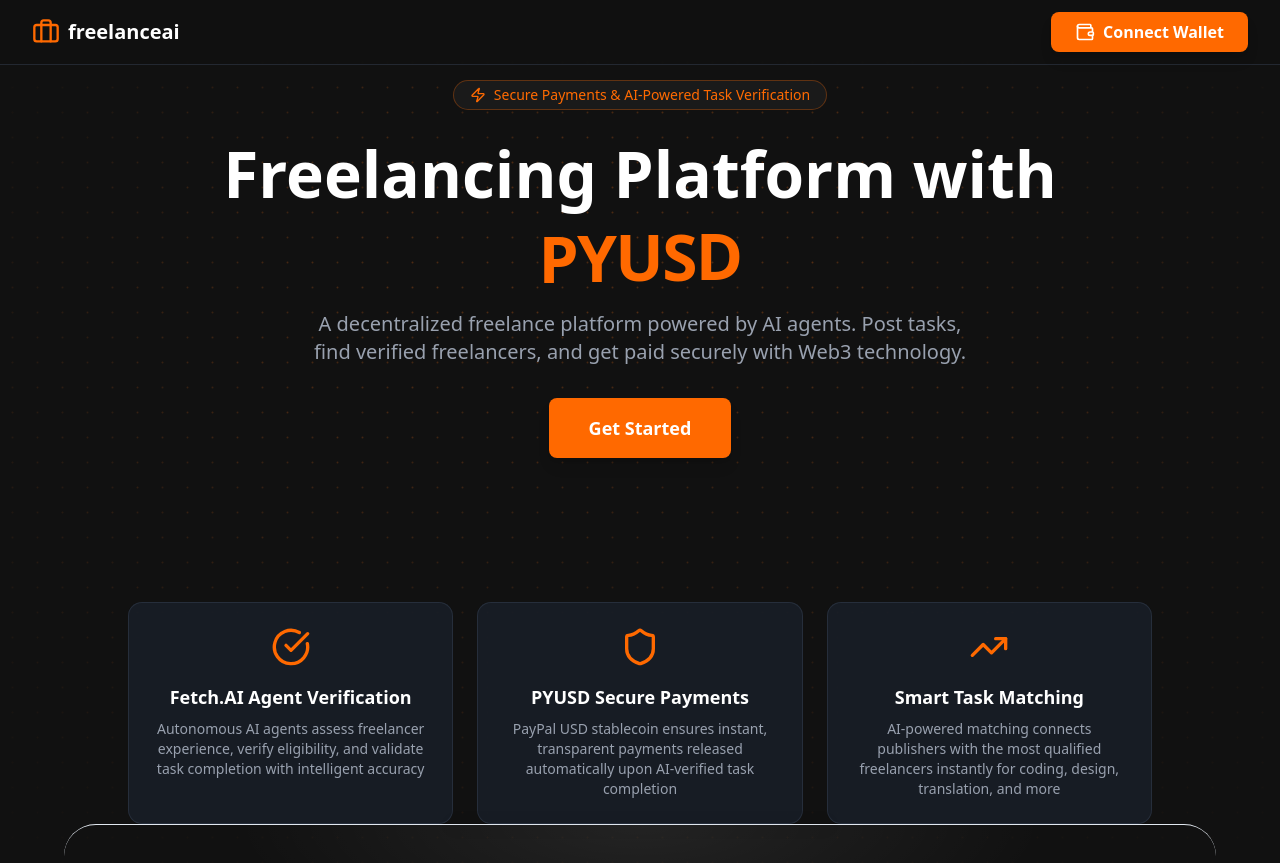
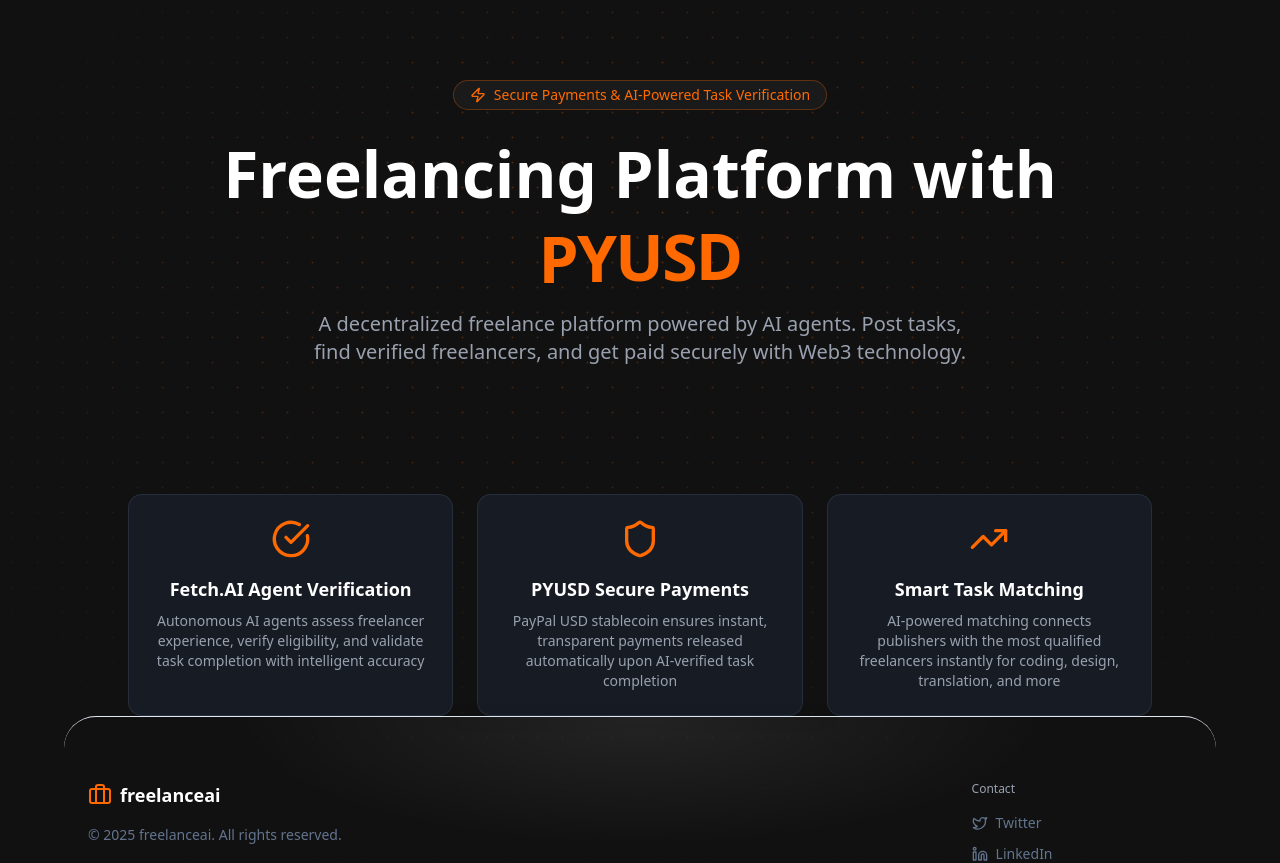
Before and after one commit to pstat812/Freelancia, a React (Vite) app: page / in a window 1280 px wide. Shown: the top 863 px of the page. Built offline with nearby package versions, Linux system fonts and the light colour scheme.

Commit message:
Update header in the main page

```diff
--- a/src/App.tsx
+++ b/src/App.tsx
@@ -15,8 +15,8 @@
 function App() {
   const [userRole, setUserRole] = useState<'publisher' | 'freelancer'>('publisher');
 
-  const toggleRole = () => {
-    setUserRole(prev => prev === 'publisher' ? 'freelancer' : 'publisher');
+  const selectRole = (role: 'publisher' | 'freelancer') => {
+    setUserRole(role);
   };
 
   return (
@@ -30,7 +30,7 @@
           path="/profile"
           element={
             <>
-              <Header userRole={userRole} onToggleRole={toggleRole} />
+              <Header userRole={userRole} onSelectRole={selectRole} />
               <Profile />
             </>
           }
@@ -41,7 +41,7 @@
           path="/publisher/*"
           element={
             <>
-              <Header userRole={userRole} onToggleRole={toggleRole} />
+              <Header userRole={userRole} onSelectRole={selectRole} />
               <Routes>
                 <Route path="tasks" element={<PublisherYourTasks />} />
                 <Route path="task/:id" element={<PublisherTaskDetail />} />
@@ -57,7 +57,7 @@
           path="/freelancer/*"
           element={
             <>
-              <Header userRole={userRole} onToggleRole={toggleRole} />
+              <Header userRole={userRole} onSelectRole={selectRole} />
               <Routes>
                 <Route path="browse" element={<FreelancerBrowseTasks />} />
                 <Route path="task/:id" element={<FreelancerTaskDescription />} />
--- a/src/components/Header.tsx
+++ b/src/components/Header.tsx
@@ -1,16 +1,18 @@
-import React from 'react';
-import { Link, useLocation } from 'react-router-dom';
+import React, { useState } from 'react';
+import { Link, useLocation, useNavigate } from 'react-router-dom';
 import { motion } from 'framer-motion';
-import { Briefcase, User, Folder } from 'lucide-react';
+import { Briefcase, User, Folder, Wallet } from 'lucide-react';
 
 interface HeaderProps {
   userRole: 'publisher' | 'freelancer';
-  onToggleRole: () => void;
+  onSelectRole: (role: 'publisher' | 'freelancer') => void;
 }
 
-const Header: React.FC<HeaderProps> = ({ userRole, onToggleRole }) => {
+const Header: React.FC<HeaderProps> = ({ userRole, onSelectRole }) => {
   const location = useLocation();
   const isPublisher = userRole === 'publisher';
+  const navigate = useNavigate();
+  const [isWalletConnected, setIsWalletConnected] = useState(false);
 
   return (
     <motion.header
@@ -21,11 +23,11 @@
     >
       <div className="max-w-7xl mx-auto px-4 sm:px-6 lg:px-8">
         <div className="flex items-center justify-between h-16">
-          {/* Logo */}
-          <Link to="/" className="flex items-center space-x-2 hover:opacity-80 transition-opacity">
+          {/* Logo (no navigation) */}
+          <div className="flex items-center space-x-2 select-none">
             <Briefcase className="text-orange-500 w-7 h-7" />
             <span className="text-xl font-bold text-white">freelanceai</span>
-          </Link>
+          </div>
 
           {/* Navigation */}
           <nav className="hidden md:flex items-center space-x-8">
@@ -65,15 +67,46 @@
                 >
                   Your Tasks
                 </Link>
+                <Link
+                  to="/profile"
+                  className={`text-sm font-medium transition-colors ${
+                    location.pathname === '/profile'
+                      ? 'text-orange-500'
+                      : 'text-gray-300 hover:text-white'
+                  }`}
+                >
+                  Profile
+                </Link>
               </>
             )}
           </nav>
 
           {/* Role Toggle */}
           <div className="flex items-center space-x-4">
+            {/* Connect Wallet */}
+            <motion.button
+              onClick={() => {
+                if (!isWalletConnected) {
+                  setIsWalletConnected(true);
+                }
+                navigate('/profile');
+              }}
+              whileHover={{ scale: 1.05 }}
+              whileTap={{ scale: 0.95 }}
+              className="bg-orange-500 text-white px-3 sm:px-4 py-1.5 rounded-md text-sm font-semibold hover:bg-orange-600 transition-colors flex items-center space-x-2 shadow-lg"
+            >
+              <Wallet className="w-4 h-4" />
+              <span className="hidden sm:inline">{isWalletConnected ? 'Connected' : 'Connect Wallet'}</span>
+              <span className="sm:hidden">{isWalletConnected ? 'Connected' : 'Connect'}</span>
+            </motion.button>
             <div className="flex items-center bg-gray-800/50 rounded-lg p-1 border border-gray-700/50">
               <button
-                onClick={onToggleRole}
+                onClick={() => {
+                  if (!isPublisher) {
+                    onSelectRole('publisher');
+                  }
+                  navigate('/publisher/tasks');
+                }}
                 className={`flex items-center space-x-2 px-3 py-1.5 rounded-md text-sm font-medium transition-all ${
                   isPublisher
                     ? 'bg-orange-500 text-white'
@@ -81,10 +114,15 @@
                 }`}
               >
                 <Folder className="w-4 h-4" />
-                <span>Publisher</span>
+                <span>Client</span>
               </button>
               <button
-                onClick={onToggleRole}
+                onClick={() => {
+                  if (isPublisher) {
+                    onSelectRole('freelancer');
+                  }
+                  navigate('/freelancer/browse');
+                }}
                 className={`flex items-center space-x-2 px-3 py-1.5 rounded-md text-sm font-medium transition-all ${
                   !isPublisher
                     ? 'bg-orange-500 text-white'
--- a/src/pages/LandingPage.tsx
+++ b/src/pages/LandingPage.tsx
@@ -1,7 +1,6 @@
 import React, { useEffect, useRef, useState, useCallback, forwardRef, useImperativeHandle, useMemo } from 'react';
 import { motion, AnimatePresence, type Transition, type VariantLabels, type Target, type TargetAndTransition, type Variants } from 'framer-motion';
-import { Briefcase, CheckCircle, TrendingUp, Shield, Zap, Twitter, Linkedin, Github, Wallet } from 'lucide-react';
-import { useNavigate } from 'react-router-dom';
+import { Briefcase, CheckCircle, TrendingUp, Shield, Zap, Twitter, Linkedin, Github } from 'lucide-react';
 
 function cn(...classes: (string | undefined | null | boolean)[]): string {
   return classes.filter(Boolean).join(" ");
@@ -220,19 +219,10 @@
 }
 
 const FreelancePlatform: React.FC = () => {
-  const navigate = useNavigate();
+  // navigation handled elsewhere
   const canvasRef = useRef<HTMLCanvasElement>(null);
   const animationFrameId = useRef<number | null>(null);
-  const [isWalletConnected, setIsWalletConnected] = useState<boolean>(false);
-
-  const handleWalletConnect = () => {
-    // Simulate wallet connection
-    setIsWalletConnected(true);
-    // Redirect to profile page
-    setTimeout(() => {
-      navigate('/profile');
-    }, 500);
-  };
+  // Wallet connect is handled in the global header
 
   const dotsRef = useRef<Dot[]>([]);
   const gridRef = useRef<Record<string, number[]>>({});
@@ -426,10 +416,7 @@
     hidden: { opacity: 0, y: 10 },
     visible: { opacity: 1, y: 0, transition: { duration: 0.5, delay: contentDelay + itemDelayIncrement * 2 } }
   };
-  const ctaVariants: Variants = {
-    hidden: { opacity: 0, y: 10 },
-    visible: { opacity: 1, y: 0, transition: { duration: 0.5, delay: contentDelay + itemDelayIncrement * 3 } }
-  };
+  // CTA removed
   const featuresVariants: Variants = {
     hidden: { opacity: 0 },
     visible: { opacity: 1, transition: { duration: 0.5, delay: contentDelay + itemDelayIncrement * 4 } }
@@ -442,34 +429,7 @@
         background: 'linear-gradient(to bottom, transparent 0%, #111111 90%), radial-gradient(ellipse at center, transparent 40%, #111111 95%)'
       }}></div>
 
-      {/* Header */}
-      <motion.header
-        className="fixed top-0 left-0 right-0 z-50 bg-[#111111]/95 border-b border-gray-700/50 backdrop-blur-sm"
-        initial={{ y: -100 }}
-        animate={{ y: 0 }}
-        transition={{ duration: 0.3 }}
-      >
-        <div className="max-w-7xl mx-auto px-4 sm:px-6 lg:px-8">
-          <div className="flex items-center justify-between h-16">
-            {/* Logo */}
-            <div className="flex items-center space-x-2">
-              <Briefcase className="text-orange-500 w-7 h-7" />
-              <span className="text-xl font-bold text-white">freelanceai</span>
-            </div>
-
-            {/* Wallet Connect Button */}
-            <motion.button
-              onClick={handleWalletConnect}
-              whileHover={{ scale: 1.05 }}
-              whileTap={{ scale: 0.95 }}
-              className="bg-orange-500 text-white px-6 py-2 rounded-md font-semibold hover:bg-orange-600 transition-colors flex items-center space-x-2 shadow-lg"
-            >
-              <Wallet className="w-5 h-5" />
-              <span>{isWalletConnected ? 'Connected' : 'Connect Wallet'}</span>
-            </motion.button>
-          </div>
-        </div>
-      </motion.header>
+      {/* Header removed on landing; app-level header is used elsewhere */}
 
       <main className="flex-grow flex flex-col items-center justify-center text-center px-4 pt-20 pb-0 relative z-10">
         <motion.div
@@ -518,22 +478,7 @@
           A decentralized freelance platform powered by AI agents. Post tasks, find verified freelancers, and get paid securely with Web3 technology.
         </motion.p>
 
-        <motion.div
-          variants={ctaVariants}
-          initial="hidden"
-          animate="visible"
-          className="flex items-center justify-center mb-12"
-        >
-          <motion.button
-            onClick={handleWalletConnect}
-            className="bg-orange-500 text-white px-10 py-4 rounded-md text-lg font-semibold hover:bg-orange-600 transition-colors duration-200 shadow-lg hover:shadow-xl"
-            whileHover={{ scale: 1.05, y: -2 }}
-            whileTap={{ scale: 0.98 }}
-            transition={{ type: "spring", stiffness: 400, damping: 15 }}
-          >
-            Get Started
-          </motion.button>
-        </motion.div>
+        {/* CTA removed; wallet connect is available in header on other pages */}
 
         <motion.div
           variants={featuresVariants}
```
